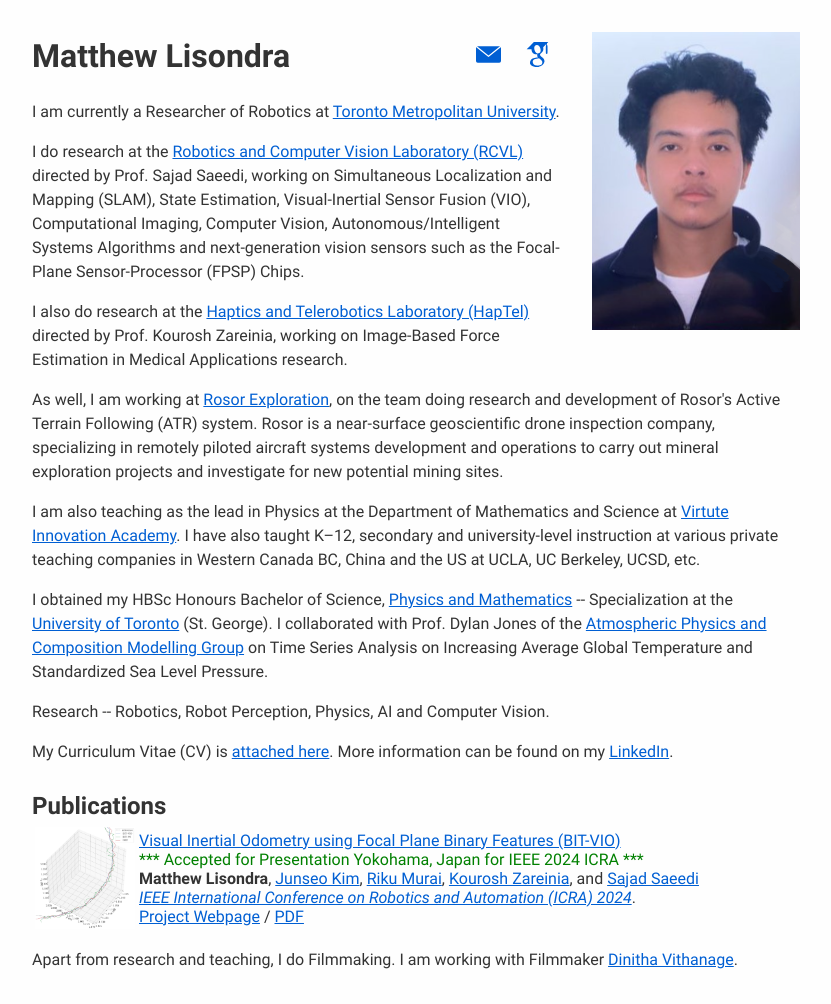
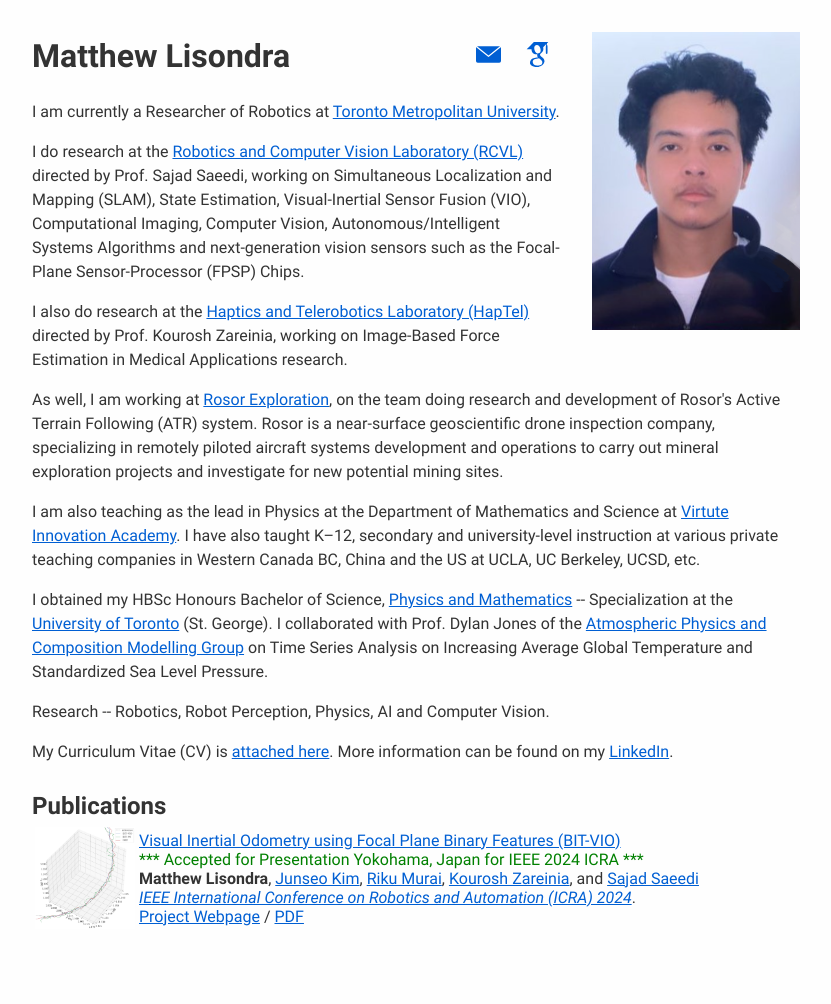
Before and after one commit to mattlisondra/mattlisondra.github.io, a plain HTML site: page index.html in a window 1280 px wide. Shown: the whole page, without its empty margins (224-1055 px from the left). After the commit the page ends 964 px from the top, so only its background shows below. Drawn offline with Linux system fonts and the light colour scheme.

Commit message:
Update index.html

```diff
--- a/index.html
+++ b/index.html
@@ -294,9 +294,5 @@
         </table>
     </section>
 
-        <p>
-            Apart from research and teaching, I do Filmmaking. I am working with Filmmaker <a href="https://dinithavithanage.com/">Dinitha Vithanage</a>.
-        </p>
-
 </body>
 </html>
```
